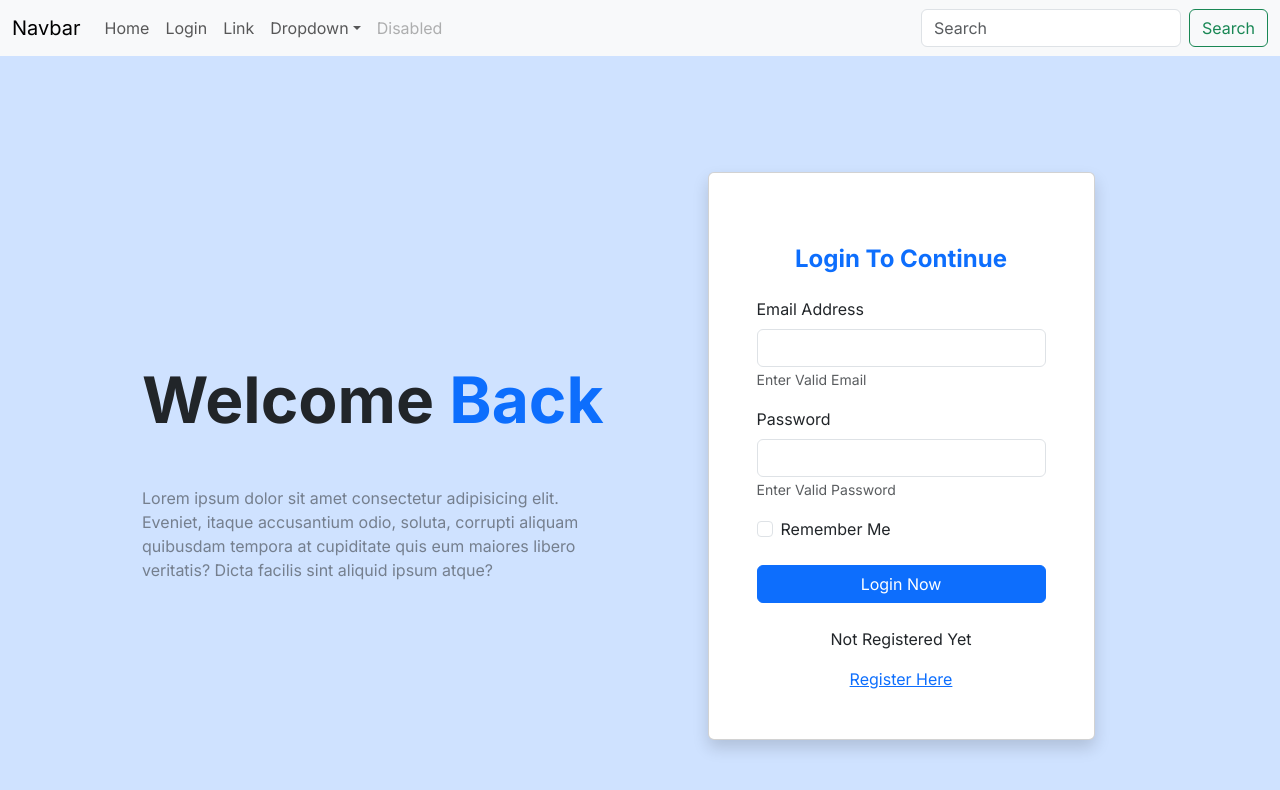
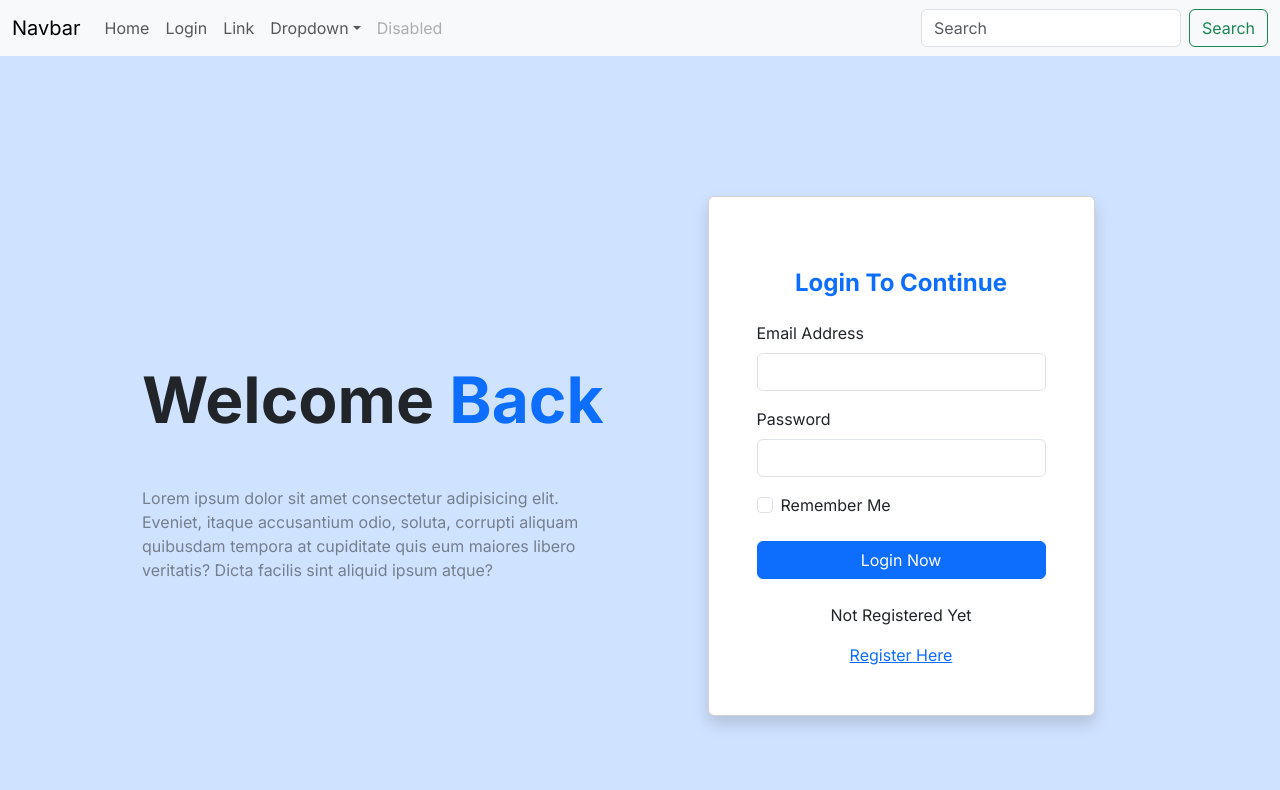
Before and after one commit to digipodium/DP-2024-FEB-MERN-0630, a Next.js app in the folder Section 2/frontend/: page /login in a window 1280 px wide. Shown: the top 790 px of the page. Built offline with nearby package versions, Linux system fonts and the light colour scheme.

Commit message:
login validation

```diff
--- a/Section 2/frontend/package.json
+++ b/Section 2/frontend/package.json
@@ -13,7 +13,8 @@
     "formik": "^2.4.5",
     "next": "14.1.0",
     "react": "^18",
-    "react-dom": "^18"
+    "react-dom": "^18",
+    "yup": "^1.4.0"
   },
   "devDependencies": {
     "eslint": "^8",
--- a/Section 2/frontend/src/app/login/page.jsx
+++ b/Section 2/frontend/src/app/login/page.jsx
@@ -2,18 +2,25 @@
 import React from 'react';
 import Link from 'next/link';
 import { useFormik } from 'formik';
+import * as Yup from 'yup';
 
 const Login = () => {
 
+  const loginValidationSchema = Yup.object().shape({
+    email : Yup.string().email('ye kaisa email hai').required('email nhi hai tumhara'),
+    password : Yup.string().required('password nhi hai tumhara')
+  });
+
   const loginForm = useFormik({
     initialValues: {
-      email : '',
-      password : ''
+      email: '',
+      password: ''
     },
     onSubmit: (values) => {
       console.log(values);
       // send data to backend
-    }
+    },
+    validationSchema: loginValidationSchema
   });
 
   return (
@@ -40,31 +47,35 @@ const Login = () => {
                 <div className="card shadow">
                   <div className="card-body py-5 px-md-5">
                     <h4 className='text-center fw-bold text-primary my-4'>Login To Continue</h4>
-                    <form onSubmit={ loginForm.handleSubmit } >
+                    <form onSubmit={loginForm.handleSubmit} >
                       {/* 2 column grid layout with text inputs for the first and last names */}
                       <div className="mb-3">
                         <label for="" className="form-label">Email Address</label>
                         <input
                           type="text"
                           id="email"
-                          onChange={ loginForm.handleChange }
-                          value={ loginForm.values.email }
+                          onChange={loginForm.handleChange}
+                          value={loginForm.values.email}
                           className="form-control"
                           placeholder=""
                         />
-                        <small className="text-muted">Enter Valid Email</small>
+                        { loginForm.touched.email &&
+                        <small className="text-danger">{loginForm.errors.email}</small>
+                        }
                       </div>
                       <div className="mb-3">
                         <label for="" className="form-label">Password</label>
                         <input
                           type="password"
                           id="password"
-                          onChange={ loginForm.handleChange }
-                          value={ loginForm.values.password }
+                          onChange={loginForm.handleChange}
+                          value={loginForm.values.password}
                           className="form-control"
                           placeholder=""
                         />
-                        <small className="text-muted">Enter Valid Password</small>
+                        { loginForm.touched.password &&
+                        <small className="text-danger">{loginForm.errors.password}</small>
+                        }
                       </div>
 
                       <div className="form-check mb-4">
```
Also changed, not shown: 1 other file (tests, documents, lock files or other folders).
